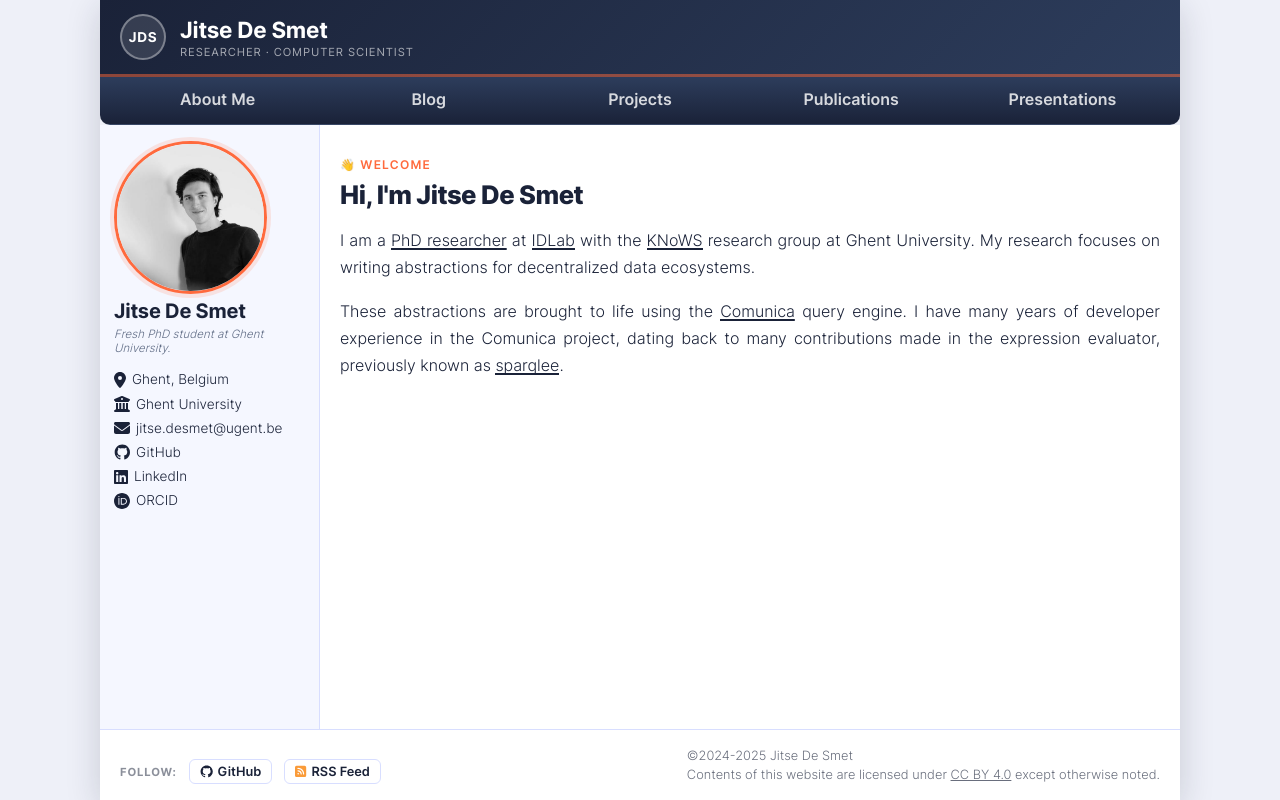
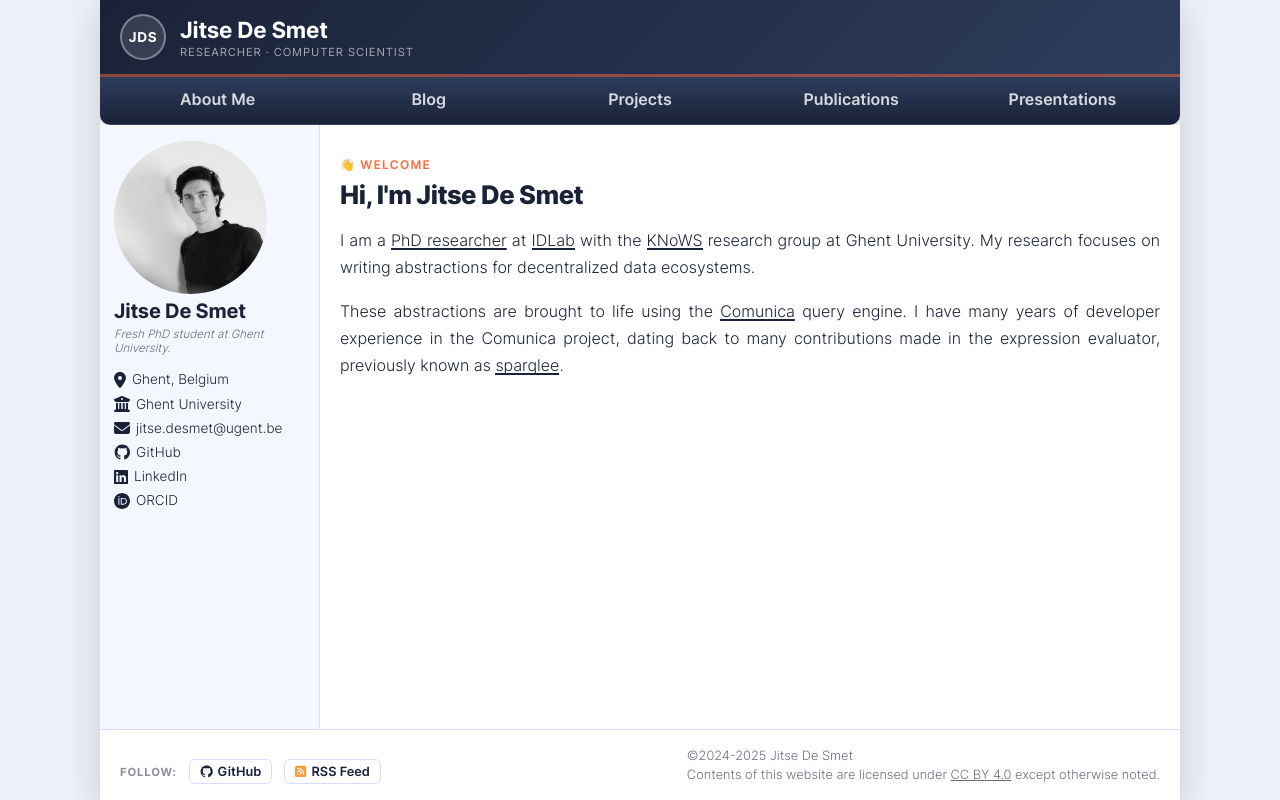
Before and after one commit to jitsedesmet/website, a SvelteKit app: page / in a window 1280 px wide. Built offline with nearby package versions, Linux system fonts and the light colour scheme.

Commit message:
fix: remove orange ring from profile picture in sidebar
Co-authored-by: jitsedesmet <35114273+jitsedesmet@users.noreply.github.com>

```diff
--- a/src/routes/InformaticSideBar.svelte
+++ b/src/routes/InformaticSideBar.svelte
@@ -48,17 +48,10 @@
         place-self: start;
         border-radius: 50%;
         max-height: 60px;
-        border: 2px solid var(--color-tertiary);
-        box-shadow: 0 0 0 4px rgba(255, 106, 61, 0.15);
-        transition: box-shadow var(--transition);
         @media (min-width: 500px /* screen-size-big */) {
             max-height: unset;
             max-width: 80%;
-            border-width: 3px;
         }
-    }
-    .personal-image:hover {
-        box-shadow: 0 0 0 7px rgba(255, 106, 61, 0.22);
     }
     .name {
         grid-area: name;
```
